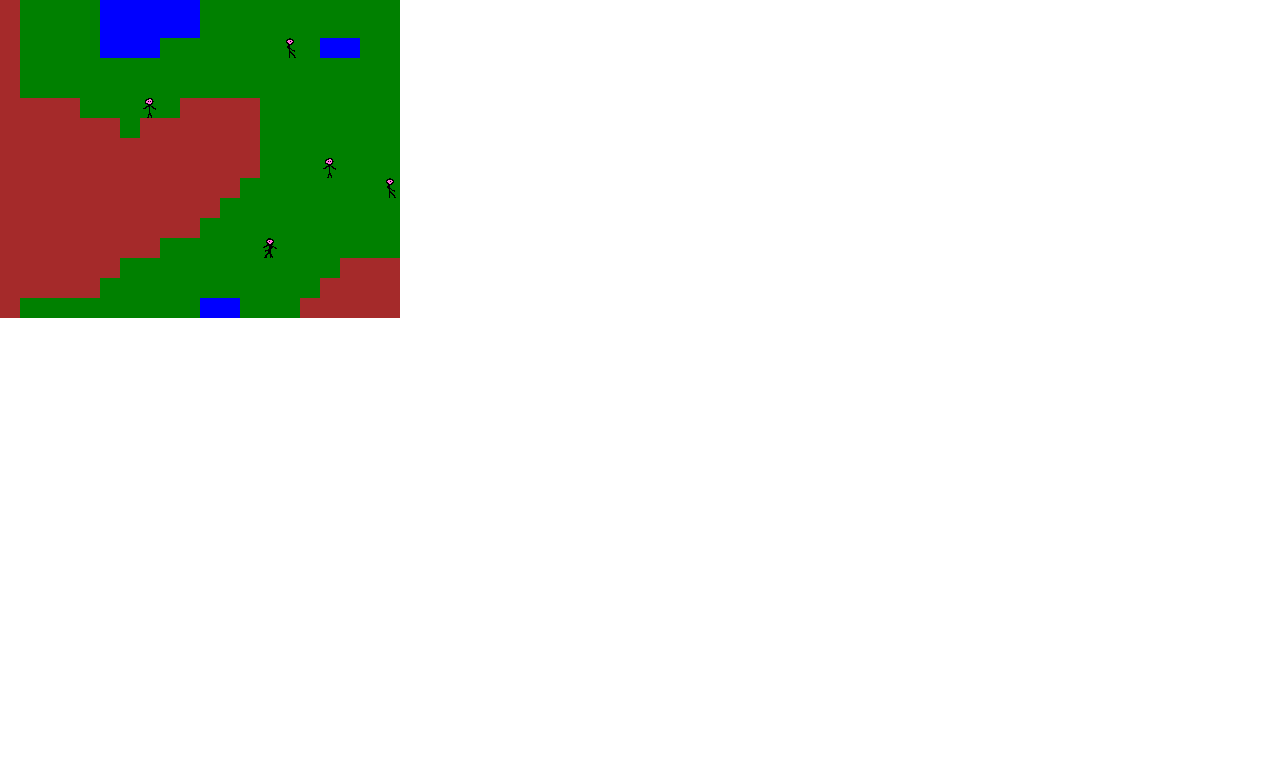
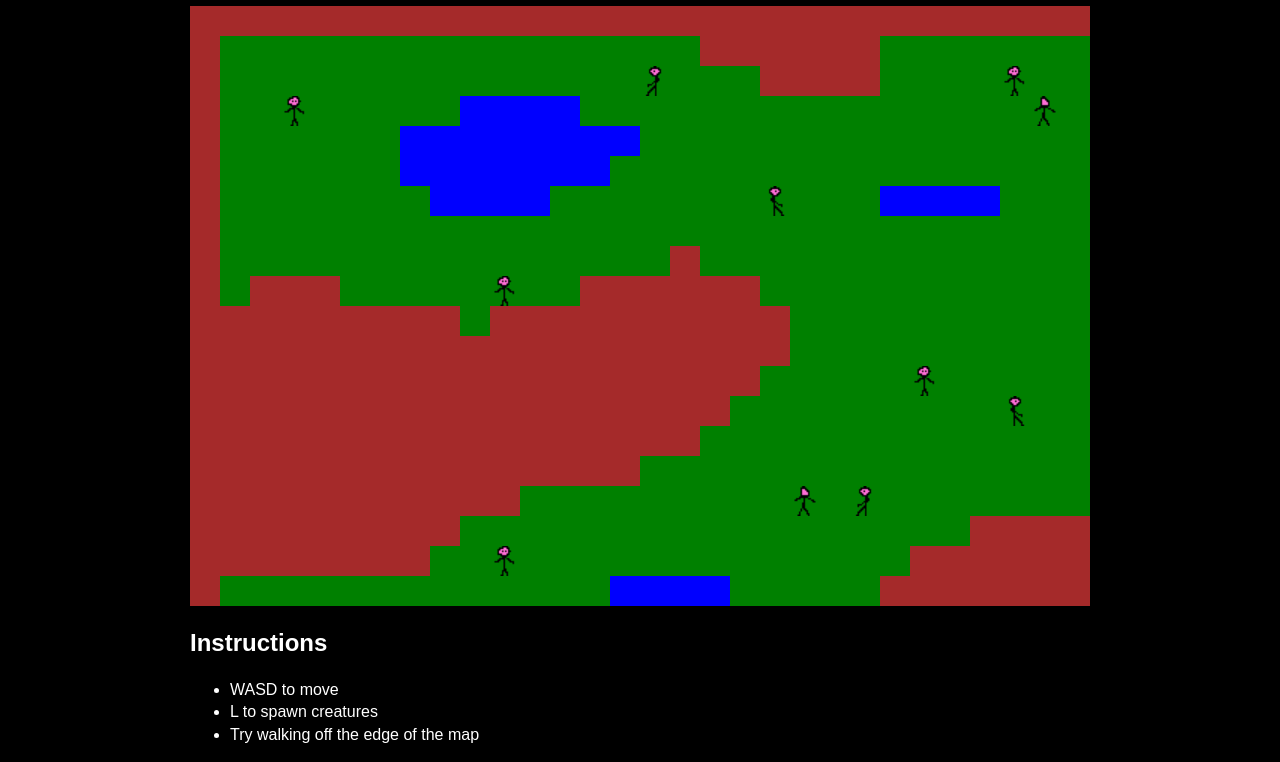
Before and after one commit to runt18/comrade, a plain HTML site: page index.html in a window 1280 px wide. Shown: the part 82-844 px from the top of the page. Before the commit the page ends 800 px from the top, so only its background shows below. Drawn offline with Linux system fonts and the light colour scheme.

Commit message:
Added a title, instructions and some styling

```diff
--- a/css/main.css
+++ b/css/main.css
@@ -439,6 +439,25 @@ td {
    Author:
    ========================================================================== */
 
+body{
+    background: black;
+    color: white;
+}
+
+h1{
+    text-align:
+    center;
+}
+
+#game{
+    height: 600px;
+    text-align: center;
+}
+
+#container{
+    margin: 0 auto;
+    width: 900px;
+}
 
 
 
--- a/index.html
+++ b/index.html
@@ -12,7 +12,7 @@
          More info: h5bp.com/i/378 -->
     <meta http-equiv="X-UA-Compatible" content="IE=edge,chrome=1">
 
-    <title></title>
+    <title>Comrade</title>
     <meta name="description" content="">
 
     <!-- Mobile viewport optimized: h5bp.com/viewport -->
@@ -33,6 +33,20 @@
     <!-- Prompt IE 6 users to install Chrome Frame. Remove this if you support IE 6.
          chromium.org/developers/how-tos/chrome-frame-getting-started -->
     <!--[if lt IE 7]><p class="chromeframe">Your browser is <em>ancient!</em> <a href="http://browsehappy.com/">Upgrade to a different browser</a> or <a href="http://www.google.com/chromeframe/?redirect=true">install Google Chrome Frame</a> to experience this site.</p><![endif]-->
+    <div id="container">
+        <h1>Comrade</h1>
+        <div id="game">
+            <h2>Loading...</h2>
+        </div>
+        <div id="instructions">
+            <h2>Instructions</h2>
+            <ul>
+                <li>WASD to move</li>
+                <li>L to spawn creatures</li>
+                <li>Try walking off the edge of the map</li>
+            </ul>
+        </div>
+    </div>
     <script src="js/require.js"></script>
     <script src="js/requireconf.js"></script>
 
--- a/js/constants.coffee
+++ b/js/constants.coffee
@@ -16,12 +16,12 @@ define(['perlin'], (PerlinNoise)->
         for row, y in window.scene
             for cell, x in row
                 debugger
-                window.empty_tiles.push([x, y]) unless cell in window.solid_tiles
+                window.empty_tiles.push(x: x, y: y) unless cell in window.solid_tiles
 
         window.creatures = (new window.Creature for x in [1..num_creatures])
 
 
-    window.width = 20
+    window.width = 30
     window.height = 20
     window.creatures = []
     window.current_scene =
@@ -29,7 +29,7 @@ define(['perlin'], (PerlinNoise)->
         y: 0
     window.world_width = width * scenes
     window.world_height = height * scenes
-    window.tile_size = 20
+    window.tile_size = 30
     window.screen_width = width * tile_size
     window.screen_height = height * tile_size
     window.ctx = null
--- a/js/constants.js
+++ b/js/constants.js
@@ -36,7 +36,10 @@
           cell = row[x];
           debugger;
           if (__indexOf.call(window.solid_tiles, cell) < 0) {
-            window.empty_tiles.push([x, y]);
+            window.empty_tiles.push({
+              x: x,
+              y: y
+            });
           }
         }
       }
@@ -49,7 +52,7 @@
         return _results;
       })();
     };
-    window.width = 20;
+    window.width = 30;
     window.height = 20;
     window.creatures = [];
     window.current_scene = {
@@ -58,7 +61,7 @@
     };
     window.world_width = width * scenes;
     window.world_height = height * scenes;
-    window.tile_size = 20;
+    window.tile_size = 30;
     window.screen_width = width * tile_size;
     window.screen_height = height * tile_size;
     window.ctx = null;
--- a/js/entity.js
+++ b/js/entity.js
@@ -6,10 +6,9 @@
     var Entity;
     Entity = (function() {
 
-      function Entity(x, y) {
+      function Entity(pos) {
         var direction, _i, _len, _ref;
-        this.x = x;
-        this.y = y;
+        this.pos = pos;
         this.images = {
           up: new Image(),
           left: new Image(),
@@ -30,12 +29,7 @@
       }
 
       Entity.prototype.set_position = function() {
-        var pos;
-        pos = empty_tiles[Math.round(Math.random() * empty_tiles.length)];
-        return this.pos = {
-          x: pos[0],
-          y: pos[1]
-        };
+        return this.pos = this.pos || empty_tiles[Math.round(Math.random() * empty_tiles.length)];
       };
 
       Entity.prototype.set_image = function() {
--- a/js/main.coffee
+++ b/js/main.coffee
@@ -36,7 +36,8 @@ require(['jquery', 'player', 'creature'], ($, Player, Creature)->
         player.move 'y', 1 if keys_down.s
         player.move 'x', 1 if keys_down.d
 
-        creatures.push new Creature player.in_front.x, player.in_front.y if keys_down.l
+        if tick % 10 is 0
+            creatures.push new Creature x: player.in_front.x, y: player.in_front.y if keys_down.l
 
 
         ctx.clearRect 0, 0, screen_width, screen_height
@@ -72,7 +73,7 @@ require(['jquery', 'player', 'creature'], ($, Player, Creature)->
     $(document).ready ->
         $canvas = $ '<canvas>'
         $body = $ 'body'
-        $body.append $canvas
+        $('#game').html $canvas
         canvas = $canvas[0]
 
         canvas.width = screen_width
--- a/js/main.js
+++ b/js/main.js
@@ -41,8 +41,13 @@
       if (keys_down.d) {
         player.move('x', 1);
       }
-      if (keys_down.l) {
-        creatures.push(new Creature(player.in_front.x, player.in_front.y));
+      if (tick % 10 === 0) {
+        if (keys_down.l) {
+          creatures.push(new Creature({
+            x: player.in_front.x,
+            y: player.in_front.y
+          }));
+        }
       }
       ctx.clearRect(0, 0, screen_width, screen_height);
       for (y = _i = 0, _len = scene.length; _i < _len; y = ++_i) {
@@ -93,7 +98,7 @@
       var $body, $canvas, canvas;
       $canvas = $('<canvas>');
       $body = $('body');
-      $body.append($canvas);
+      $('#game').html($canvas);
       canvas = $canvas[0];
       canvas.width = screen_width;
       canvas.height = screen_height;
```
Also changed, not shown: js/entity.coffee (+3 -7 lines).
